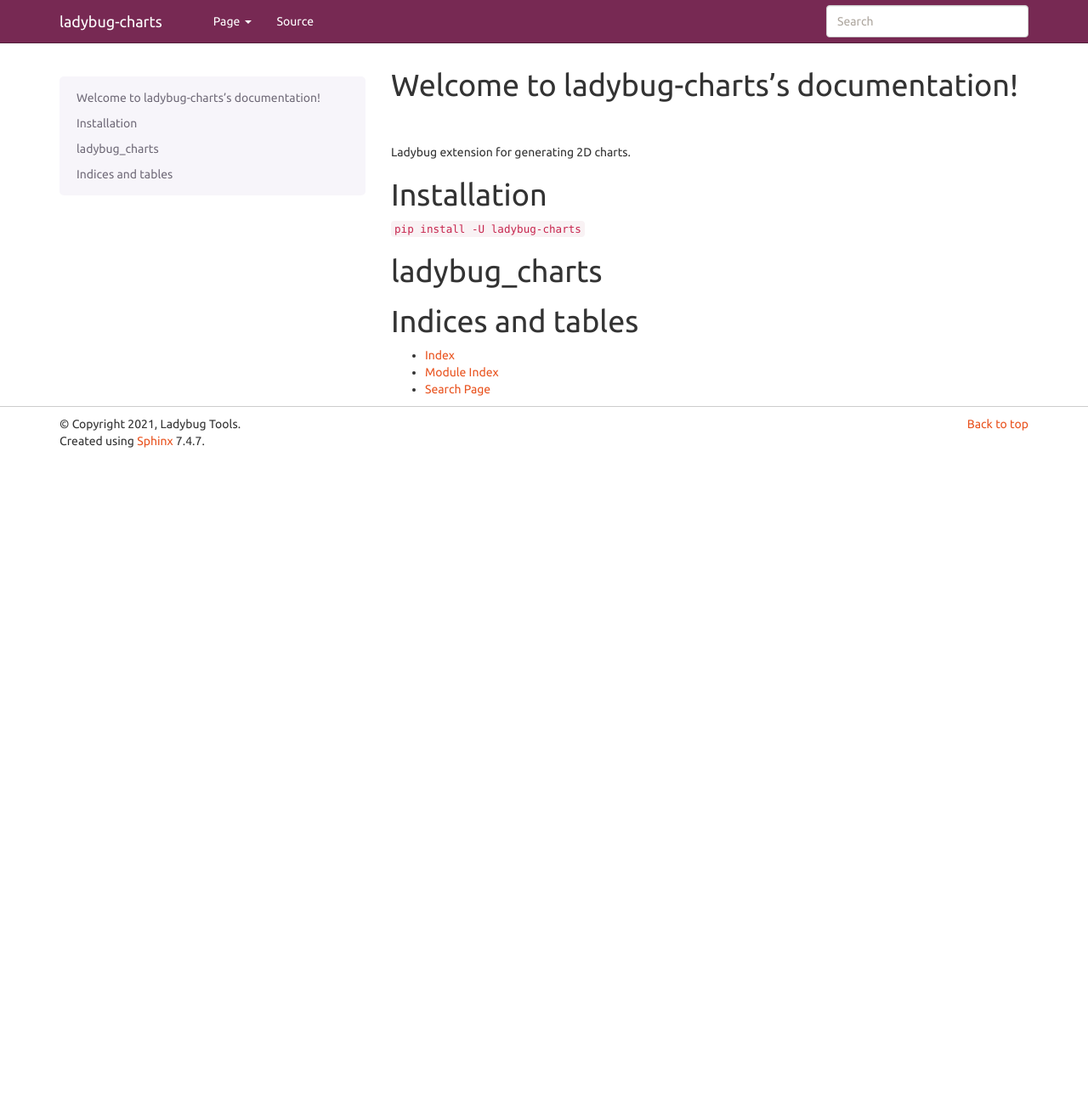
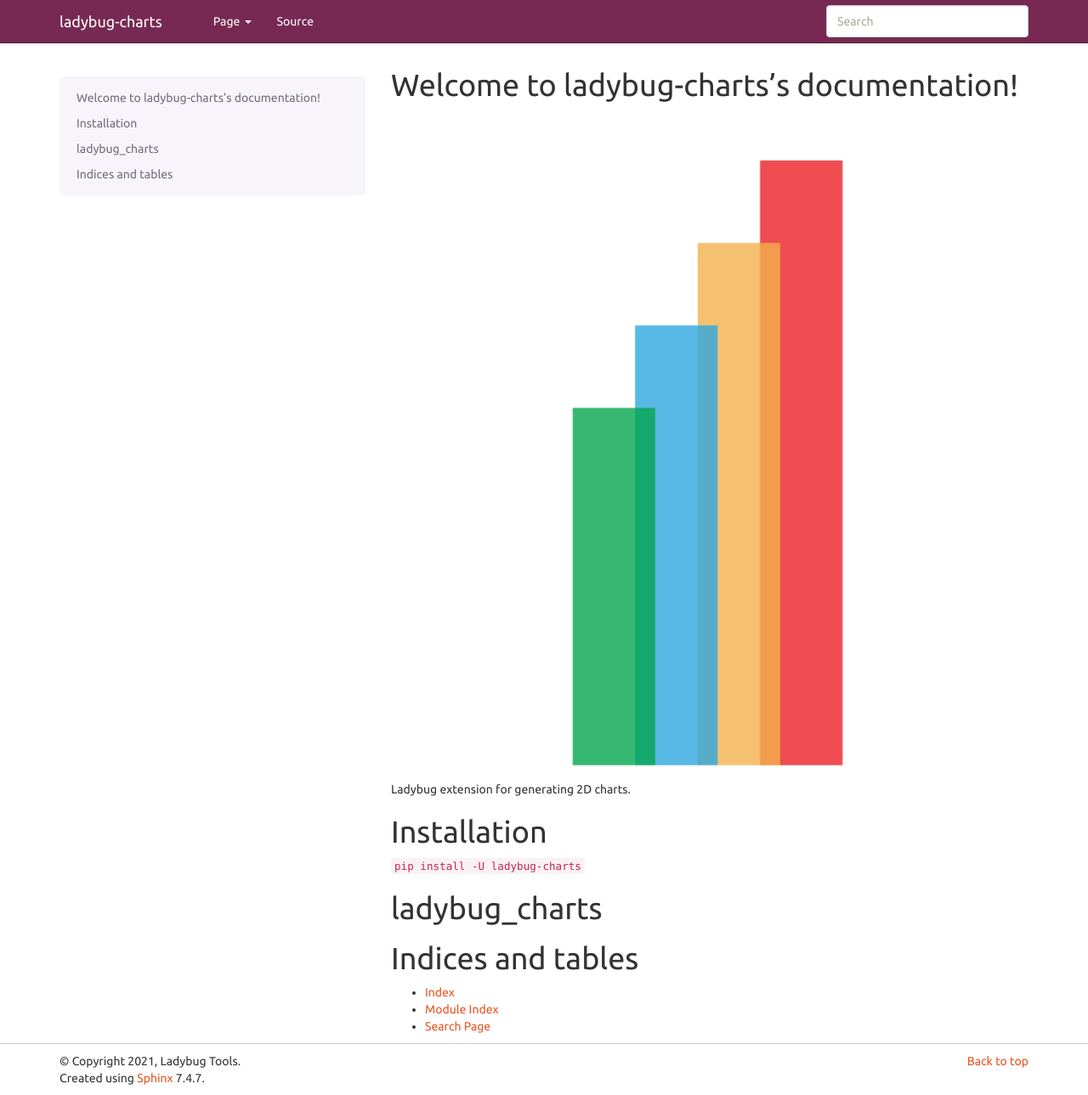
Before and after one commit to ladybug-tools/ladybug-charts, a Sphinx documentation site: the page built from docs/index.rst, in a window 1280 px wide and 1289 px high. Shown: the whole window at 85% size. Built offline with Sphinx 7.4.7, drawn with Linux system fonts in a browser that asks for light colours; nearby versions of some CDN libraries; library files that are not in the unit come from our copies; formulas are drawn with MathJax 3; pages that are not in the unit, such as notebooks, are missing from menus.

Commit message:
docs(index.rst): add logo

```diff
--- a/docs/index.rst
+++ b/docs/index.rst
@@ -1,6 +1,7 @@
 Welcome to ladybug-charts's documentation!
 ===================================
 
+.. image:: https://raw.githubusercontent.com/ladybug-tools/ladybug-charts/master/images/charts.png
 
 Ladybug extension for generating 2D charts.
 
```
